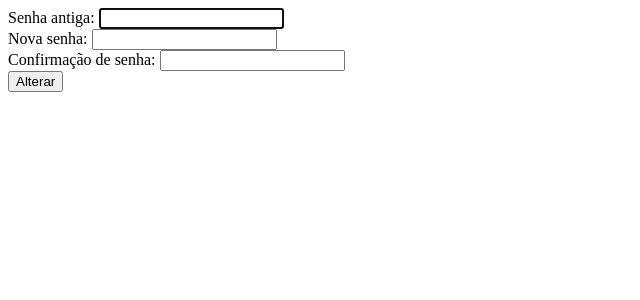
After one commit to gustavofaquim/sgp, a Django app: page /alterar_senha in a window 1280 px wide. The commit adds this page. Shown: the top 300 px of the page, without its empty margins (0-640 px from the left). Run offline with Django 3.2, Linux system fonts and the light colour scheme; the visitor is signed in with stand-in values (Sample User, id 1); some libraries are stand-ins or nearby versions.

Commit message:
Implementada autenticação.

```diff
--- a/code/core/form.py
+++ b/code/core/form.py
@@ -22,7 +22,7 @@ class UserForm(forms.ModelForm):
 class ProfessorForm(forms.ModelForm):
     class Meta:
         model = Professor
-        fields = '__all__'
+        fields = ('cpf','nome','email','nascimento','foto','disciplina')
         foto = forms.FileField(
             label='Selecione sua foto'
         )
--- a/code/core/views.py
+++ b/code/core/views.py
@@ -1,6 +1,6 @@
-from django.contrib.auth import authenticate, login, logout
+from django.contrib.auth import authenticate, login, logout, update_session_auth_hash
 from django.contrib.auth.decorators import login_required
-from django.contrib.auth.forms import UserCreationForm, AuthenticationForm
+from django.contrib.auth.forms import UserCreationForm, AuthenticationForm, PasswordChangeForm
 from django.core.files.storage import FileSystemStorage
 from django.forms import inlineformset_factory, modelformset_factory
 from django.http import HttpResponseRedirect
@@ -32,11 +32,17 @@ def logar_usuario(request):
         form_login = AuthenticationForm()
     return render(request, 'login.html', {'form_login': form_login})
 
+@login_required(login_url='/login')
+def deslogar_usuario(request):
+    logout(request)
+    return redirect('index')
 
+@login_required(login_url='/login')
 def index(request):
     return render(request, 'index.html')
 
 #CRUD AREA
+@login_required(login_url='/login')
 def cadastro_area(request):
     form = AreaForm(request.POST or None)
 
@@ -46,6 +52,7 @@ def cadastro_area(request):
     return render(request, 'forms.html', {'form': form})
 
 #CRUD DISCIPLINAS
+@login_required(login_url='/login')
 def lista_disciplina(request):
     disciplina = Disciplina.objects.all()
     area = Area.objects.all()
@@ -53,22 +60,38 @@ def lista_disciplina(request):
 
 #Crud professor
 
-
+@login_required(login_url='/login')
 def cadastrar_usuario(request):
     if request.method == "POST":
         form_usuario = UserCreationForm(request.POST)
         form_professor = ProfessorForm(request.POST)
         if form_usuario.is_valid() and form_professor.is_valid():
-            form_usuario.save()
-            form_professor.save()
+            usuario = form_usuario.save()
+            usuario = User.objects.get(id=usuario.id)
+
+            professor = form_professor.save(commit=False)
+            professor.user = usuario
+
+            professor.save()
             return redirect('index')
     else:
         form_usuario = UserCreationForm()
         form_professor = ProfessorForm()
     return render(request, 'cadastro.html', {'form_usuario': form_usuario, 'form_professor': form_professor})
 
+@login_required(login_url='/login')
+def alterar_senha(request):
+    if request.method == "POST":
+        form_senha = PasswordChangeForm(request.user, request.POST)
+        if form_senha.is_valid():
+            user = form_senha.save()
+            update_session_auth_hash(request, user)
+            return redirect('index')
+    else:
+        form_senha = PasswordChangeForm(request.user)
+    return render(request, 'alterar_senha.html', {'form_senha': form_senha})
 
-
+@login_required(login_url='/login')
 def cadastro_professor(request):
     form = ProfessorForm(request.POST or None)
     if form.is_valid():
@@ -77,12 +100,13 @@ def cadastro_professor(request):
 
     return render(request, 'form-professor.html', {'form': form})
 
-
+@login_required(login_url='/login')
 def lista_professor(request):
     professores = Professor.objects.all()
 
     return render(request, 'professor.html', {'professores': professores})
 
+@login_required(login_url='/login')
 def atualizar_prof(request,cpf):
     professor = Professor.objects.get(cpf=cpf)
     form = ProfessorForm(request.POST or None, instance=professor)
@@ -93,6 +117,7 @@ def atualizar_prof(request,cpf):
 
     return render(request, 'form-professor.html', {'form': form, 'professor': professor})
 
+@login_required(login_url='/login')
 def deletar_prof(request,cpf):
     professor = Professor.objects.get(cpf=cpf)
     professor.delete()
@@ -100,6 +125,7 @@ def deletar_prof(request,cpf):
 
 
 #Crud alternativa
+@login_required(login_url='/login')
 def cadastro_alternativa(request):
 
     form_alternativa = AlternativaForm(request.POST or None)
@@ -124,12 +150,12 @@ def cadastro_alternativa(request):
 
     return render(request, 'form-questao.html', {'form_alternativa': form_alternativa, 'form_questao': form_questao})
 
-
+@login_required(login_url='/login')
 def lista_alternativa(request):
     alternativas = Alternativa.objects.all()
     return render(request, 'alternativa.html', {'alternativas': alternativas})
 
-
+@login_required(login_url='/login')
 def atualizar_alter(request,id):
     alternativa = Alternativa.objects.get(id=id)
     form = AlternativaForm(request.POST or None, instance=alternativa)
@@ -140,6 +166,7 @@ def atualizar_alter(request,id):
 
     return render(request, 'form-alternativa.html', {'form': form, 'alternativa': alternativa})
 
+@login_required(login_url='/login')
 def deletar_alter(request,id):
     alternativa = Alternativa.objects.get(id=id)
     alternativa.delete()
@@ -147,7 +174,7 @@ def deletar_alter(request,id):
 
 
 #Crud questao
-
+@login_required(login_url='/login')
 def cadastro_questao(request):
     if request.method == "GET":
         form = QuestaoForm()
@@ -177,7 +204,7 @@ def cadastro_questao(request):
             }
             return render(request,'form-questao.html', context)
 
-
+@login_required(login_url='/login')
 def atualizar_quest(request,questao_id):
     if request.method == "GET":
         objeto = Questao.objects.filter(id=questao_id).first()
@@ -217,11 +244,12 @@ def atualizar_quest(request,questao_id):
             }
             return render(request, "form-questao.html", context)
 
-
+@login_required(login_url='/login')
 def lista_questao(request):
     questoes = Questao.objects.all()
     return render(request, 'questao.html', {'questoes': questoes})
 
+@login_required(login_url='/login')
 def deletar_quest(request,id):
     questao = Questao.objects.get(id=id)
     questao.delete()
@@ -229,6 +257,7 @@ def deletar_quest(request,id):
 
 
 #Crud prova
+@login_required(login_url='/login')
 def cadastro_prova(request):
     form = ProvaForm(request.POST or None)
 
@@ -238,10 +267,12 @@ def cadastro_prova(request):
 
     return render(request, 'form-prova.html', {'form': form})
 
+@login_required(login_url='/login')
 def lista_prova(request):
     provas = Prova.objects.all()
     return render(request, 'prova.html', {'provas': provas})
 
+@login_required(login_url='/login')
 def atualizar_prov(request,id):
     prova = Prova.objects.get(id=id)
     form = ProvaForm(request.POST or None, instance=prova)
@@ -252,6 +283,7 @@ def atualizar_prov(request,id):
 
     return render(request, 'form-prova.html', {'form': form, 'prova': prova})
 
+@login_required(login_url='/login')
 def gerar_prova(request, id):
     prova = Prova.objects.get(id=id)
     tamanho = prova.configuracoes.tamanho
@@ -271,6 +303,7 @@ def gerar_prova(request, id):
     return response
 
 
+@login_required(login_url='/login')
 def vizualiar_prova(request, id):
     print("Ola mundo")
     prova = Prova.objects.get(id=id)
@@ -278,7 +311,7 @@ def vizualiar_prova(request, id):
     fonte = prova.configuracoes.tipo_fonte
     return render(request,'prova/modelo1.html', {'prova': prova, 'tamanho':json.dumps(tamanho), 'fonte':json.dumps(fonte)})
 
-
+@login_required(login_url='/login')
 def deletar_prov(request,id):
     prova = Prova.objects.get(id=id)
     prova.delete()
--- a/code/sgp/templates/_layouts/base.html
+++ b/code/sgp/templates/_layouts/base.html
@@ -29,6 +29,9 @@
                 <li class="nav-item">
                     <a class="nav-link" href="{% url 'lista_prova' %}">Provas</a>
                 </li>
+                <li class="nav-item">
+                    <a class="nav-link" href="{% url 'logout' %}">Sair</a>
+                </li>
             </ul>
         </div>
 
--- /dev/null
+++ b/code/sgp/templates/alterar_senha.html
@@ -0,0 +1,36 @@
+<!DOCTYPE html>
+<html lang="en">
+<head>
+    <meta charset="UTF-8">
+    <title>Alterar senha</title>
+</head>
+<body>
+
+<form method="post">
+    {% csrf_token %}
+
+    <div class="form-group">
+        {{form_senha.old_password.errors}}
+        <label>Senha antiga: </label>
+        {{form_senha.old_password}}
+    </div>
+
+    <div class="form-group">
+        {{form_senha.new_password1.errors}}
+        <label>Nova senha: </label>
+        {{form_senha.new_password1}}
+    </div>
+
+    <div class="form-group">
+        {{form_senha.new_password2.errors}}
+        <label>Confirmação de senha: </label>
+        {{form_senha.new_password2}}
+    </div>
+
+    <div class="form-group">
+        <input type="submit" value="Alterar" class="btn btn-primary">
+    </div>
+</form>
+
+</body>
+</html>
--- a/code/sgp/templates/index.html
+++ b/code/sgp/templates/index.html
@@ -14,5 +14,6 @@
             <br>
             <li><a href="/lista_disciplina/">Lista Area/Disicplina</a></li>
 
+
         </ul>
 {% endblock %}
--- a/code/sgp/urls.py
+++ b/code/sgp/urls.py
@@ -10,11 +10,13 @@ from . import settings
 urlpatterns = [
     path('admin/', admin.site.urls),
     path('login/',views.logar_usuario, name='login'),
+    path('logout',views.deslogar_usuario, name='logout'),
     #CRUD AREA
     path('cadastro_area/', views.cadastro_area),
     path('lista_disciplina/', views.lista_disciplina, name='lista_disciplina'),
     #Crud professor
     path('cadastrar_usuario', views.cadastrar_usuario, name="cadastrar_usuario"),
+    path('alterar_senha', views.alterar_senha, name='alterar_senha'),
     path('cadastro-professor/', views.cadastro_professor),
     path('lista_professores/', views.lista_professor, name='lista_professores'),
     path('atualizar_professor/<int:cpf>/', views.atualizar_prof, name='atualizar_professor'),
```
Also changed, not shown: code/core/models.py (+1 -10 lines).
